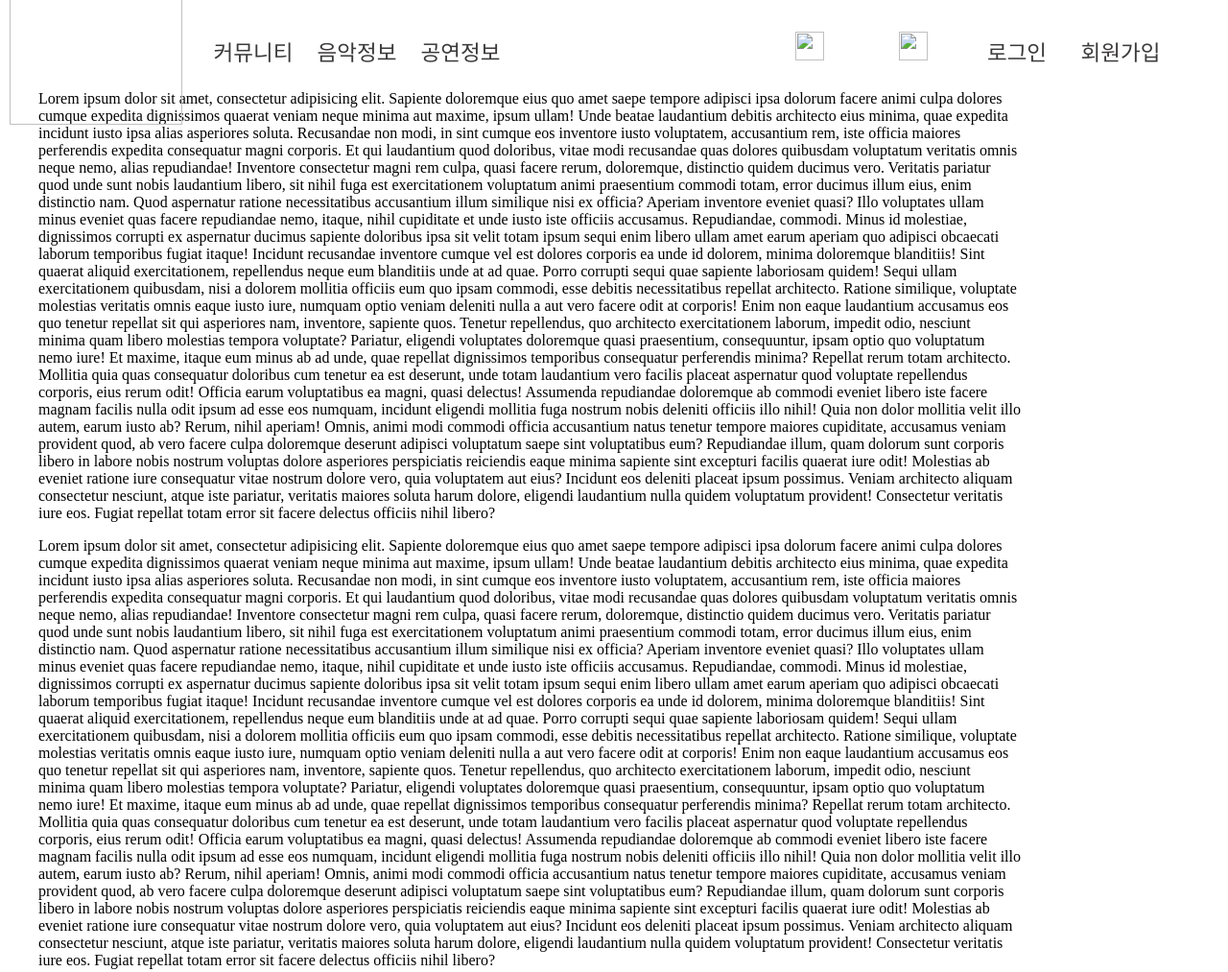
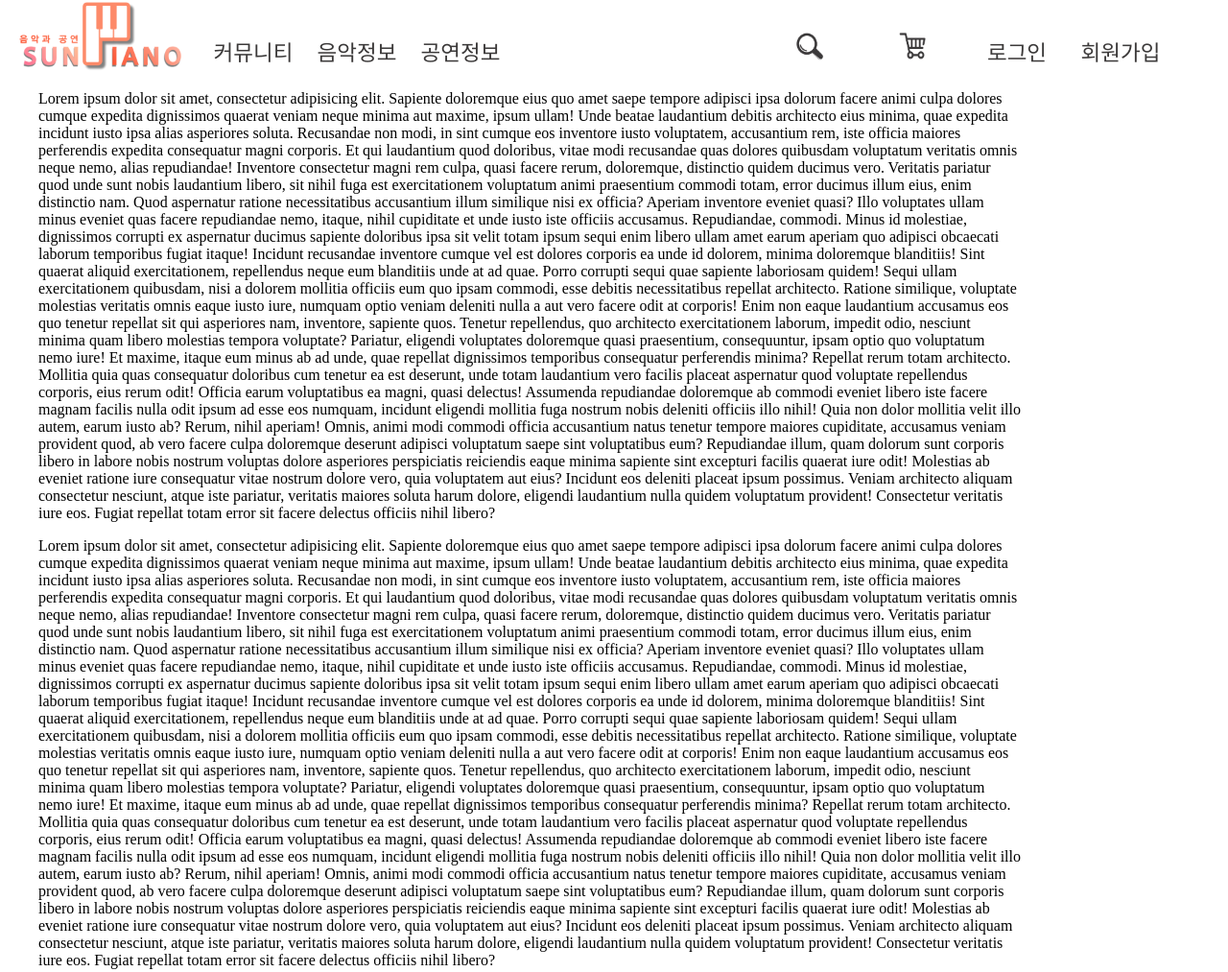
Before and after one commit to sunajung/wp-layout, a plain HTML site: page index.html in a window 1280 px wide. Shown: the whole page at 96% size. Drawn offline with Linux system fonts and the light colour scheme; the site is published under a folder, as on GitHub Pages, so addresses that start at the root find nothing.

Commit message:
오류 수정

```diff
--- a/index.html
+++ b/index.html
@@ -98,7 +98,7 @@
 <body>
     <header>
         <div class="nav">
-            <img src="/images/logo.png" width="180" height="180">
+            <img src="./images/logo.png" width="180" height="180">
             <div class="left">
                 <div class="item"><button class="button">커뮤니티</button></div>
                 <div class="item"><button class="button">음악정보</button></div>
@@ -108,14 +108,14 @@
 
             <div class="right" style="margin-right: auto">
                 <div class="item"><button class="button">
-                        <img src="/images/search1.jpg" width="30" height="30"
-                            onmouseover="this.src='/images/search2.jpg'" onmouseout="this.src='/images/search1.jpg'">
+                        <img src="./images/search1.jpg" width="30" height="30"
+                            onmouseover="this.src='./images/search2.jpg'" onmouseout="this.src='./images/search1.jpg'">
                     </button>
                 </div>
 
                 <div class="item"><button class="button">
-                        <img src="/images/cart1.jpg" width="30" height="30"
-                            onmouseover="this.src='/images/cart2.jpg'" onmouseout="this.src='/images/cart1.jpg'">
+                        <img src="./images/cart1.jpg" width="30" height="30"
+                            onmouseover="this.src='./images/cart2.jpg'" onmouseout="this.src='./images/cart1.jpg'">
                     </button></div>
                 <div class="item"><button class="button">로그인</button></div>
                 <div class="item"><button class="button">회원가입</button></div>
```
